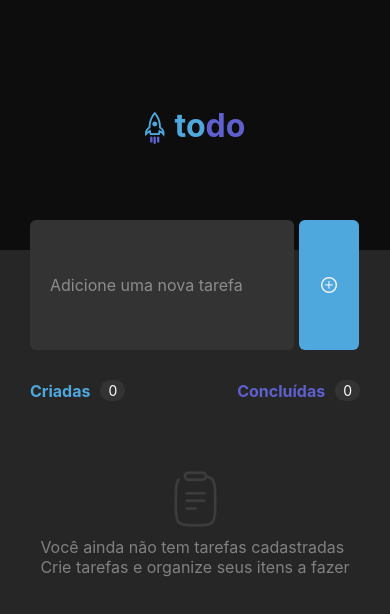
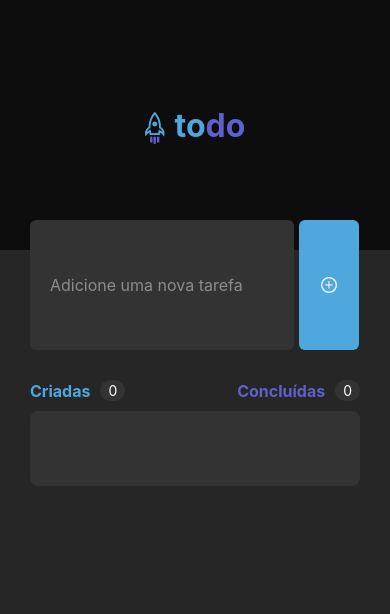
Before and after one commit to Washington-coder/To-do-app-chalenge, a React Native app in the folder to-do-app/: screen / in a window 390 px wide. Both pictures are taken after a click on the element 329 px from the left and 285 px from the top of the page. Shown: the top 614 px of the page. Built offline with nearby package versions, Linux system fonts and the light colour scheme.

Commit message:
feat: add item to the list and redenring

```diff
--- a/to-do-app/App.js
+++ b/to-do-app/App.js
@@ -1,25 +1,45 @@
 import { StatusBar } from 'expo-status-bar';
+import { useState } from 'react';
 import {
   TextInput,
   View,
   StyleSheet,
   TouchableOpacity,
   Image,
-  Text
+  Text,
+  ScrollView,
+  CheckBox
 } from 'react-native';
 import Header from './components/header';
 import EmptyArea from './components/EmptyArea';
 import plusIcon from './assets/plus.png'
 
 export default function App() {
+
+  const [taskList, setTaskList] = useState([])
+  const [taskText, setTaskText] = useState('')
+
+  function addTaskToList() {
+    setTaskList([...taskList, taskText])
+    setTaskText('')
+  }
+
+  function listItem(text) {
+    return (
+      <View style={styles.listItemContainer}>
+        <Text style={{ 'color': 'white' }}>{text}</Text>
+      </View>
+    )
+  }
+
   return (
     <>
       <StatusBar style="light" />
       <Header />
       <View style={styles.container}>
         <View style={styles.inputContainer}>
-          <TextInput style={styles.input} placeholder='Adicione uma nova tarefa' placeholderTextColor="#8C8C8C" />
-          <TouchableOpacity style={styles.addButton}>
+          <TextInput value={taskText} onChangeText={(value) => setTaskText(value)} style={styles.input} placeholder='Adicione uma nova tarefa' placeholderTextColor="#8C8C8C" />
+          <TouchableOpacity onPress={addTaskToList} style={styles.addButton}>
             <Image source={plusIcon} />
           </TouchableOpacity>
         </View>
@@ -28,17 +48,29 @@ export default function App() {
             <View style={styles.labelContainer}>
               <Text style={styles.createdTasksLabel}>Criadas</Text>
               <View style={styles.counterContainer}>
-                <Text style={{'color': 'white'}}>0</Text>
+                <Text style={{ 'color': 'white' }}>0</Text>
               </View>
             </View>
             <View style={styles.labelContainer}>
               <Text style={styles.doneTasksLabel}>Concluídas</Text>
               <View style={styles.counterContainer}>
-                <Text style={{'color': 'white'}}>0</Text>
+                <Text style={{ 'color': 'white' }}>0</Text>
               </View>
             </View>
           </View>
-          <EmptyArea/>
+          {
+            taskList.length === 0
+              ?
+              <EmptyArea />
+              :
+              <ScrollView showsVerticalScrollIndicator={false}>
+                {
+                  taskList.map((task) => {
+                    return listItem(task)
+                  })
+                }
+              </ScrollView>
+          }
         </View>
       </View>
     </>
@@ -112,5 +144,19 @@ const styles = StyleSheet.create({
     backgroundColor: '#333333',
     shadowColor: '#000',
     elevation: 5,
+  },
+  listItemContainer: {
+    display: 'flex',
+    justifyContent: 'center',
+    width: '100%',
+    minHeight: 75,
+    padding: 12,
+    backgroundColor: '#333333',
+    shadowColor: '#000',
+    elevation: 5,
+    marginTop: 10,
+    borderRadius: 8,
+    gap: 8,
+    border: 1
   }
 })
--- a/to-do-app/package.json
+++ b/to-do-app/package.json
@@ -9,6 +9,7 @@
     "web": "expo start --web"
   },
   "dependencies": {
+    "@react-native-community/checkbox": "^0.5.17",
     "expo": "~51.0.28",
     "expo-status-bar": "~1.12.1",
     "react": "18.2.0",
```
Also changed, not shown: 1 other file (tests, documents, lock files or other folders).
